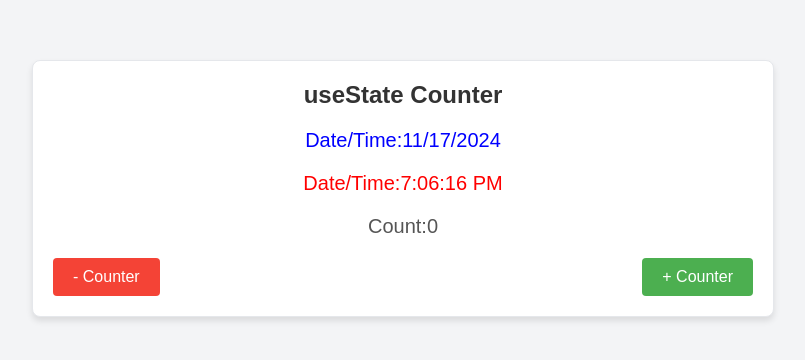
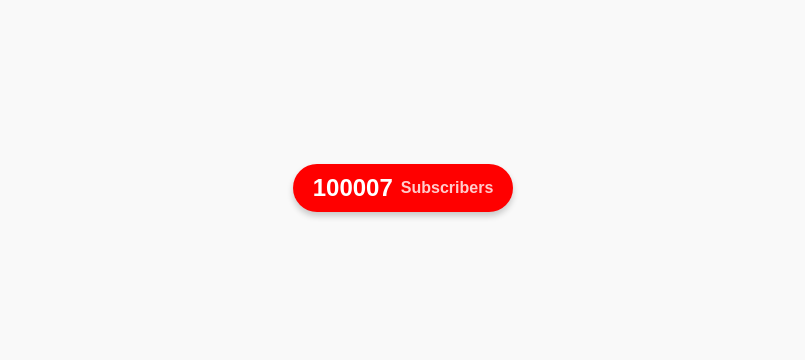
Before and after one commit to alokuidev/shortcircuitevaluation, a React (Create React App) app: page / in a window 1280 px wide. Shown: the part 212-572 px from the top of the page, without its empty margins (237-1042 px from the left). Built offline with nearby package versions, Linux system fonts and the light colour scheme.

Commit message:
youtube subscriber counter

```diff
--- a/src/App.js
+++ b/src/App.js
@@ -1,7 +1,9 @@
 // import Counter from "./hooks/ComponentUSeState/Counter";
 // import State from "./State";
 
-import { USeEffectFun } from "./hooks/ComponentUseEffect.jsx";
+import Cleanup from "./hooks/ComponentUseEffect.jsx/Cleanup";
+
+// import { USeEffectFun } from "./hooks/ComponentUseEffect.jsx";
 // import { Contact } from "./hooks/FormComponent/Contact";
 
 // import Login from "./hooks/FormComponent/LoginForm";
@@ -20,7 +22,8 @@ function App() {
         {/* <Form2/> */}
         {/* <Login/> */}
         {/* <Contact/> */}
-        <USeEffectFun/>
+        {/* <USeEffectFun/> */}
+        <Cleanup/>
     </>
   );
 }
--- /dev/null
+++ b/src/hooks/ComponentUseEffect.jsx/Cleanup.css
@@ -0,0 +1,31 @@
+/* styles.css */
+body {
+    display: flex;
+    justify-content: center;
+    align-items: center;
+    height: 100vh;
+    margin: 0;
+    font-family: Arial, sans-serif;
+    background-color: #f9f9f9;
+  }
+
+  .subscriber-count {
+    display: inline-flex;
+    align-items: center;
+    gap: 8px;
+    background-color: #ff0000;
+    color: white;
+    padding: 10px 20px;
+    border-radius: 50px;
+    font-weight: bold;
+    box-shadow: 0 4px 6px rgba(0, 0, 0, 0.2);
+  }
+
+  .number {
+    font-size: 1.5rem;
+  }
+
+  .text {
+    font-size: 1rem;
+    opacity: 0.8;
+  }
--- /dev/null
+++ b/src/hooks/ComponentUseEffect.jsx/Cleanup.jsx
@@ -0,0 +1,26 @@
+import { useEffect, useState } from 'react';
+import './Cleanup.css';
+
+const Cleanup = () =>{
+    const [countsubs, setCountSubs] = useState(100000)
+
+    useEffect(() =>{
+        const timer = setInterval(() =>{
+                            setCountSubs((prev) => parseInt(prev) + 1);
+                    },1000);
+        return( () =>{
+            clearInterval(timer)
+        })
+    },[])
+
+    return(
+        <>
+            <div className="subscriber-count">
+                <span className="number">{countsubs}</span>
+                <span className="text">Subscribers</span>
+            </div>
+        </>
+    )
+}
+
+export default Cleanup;
```
